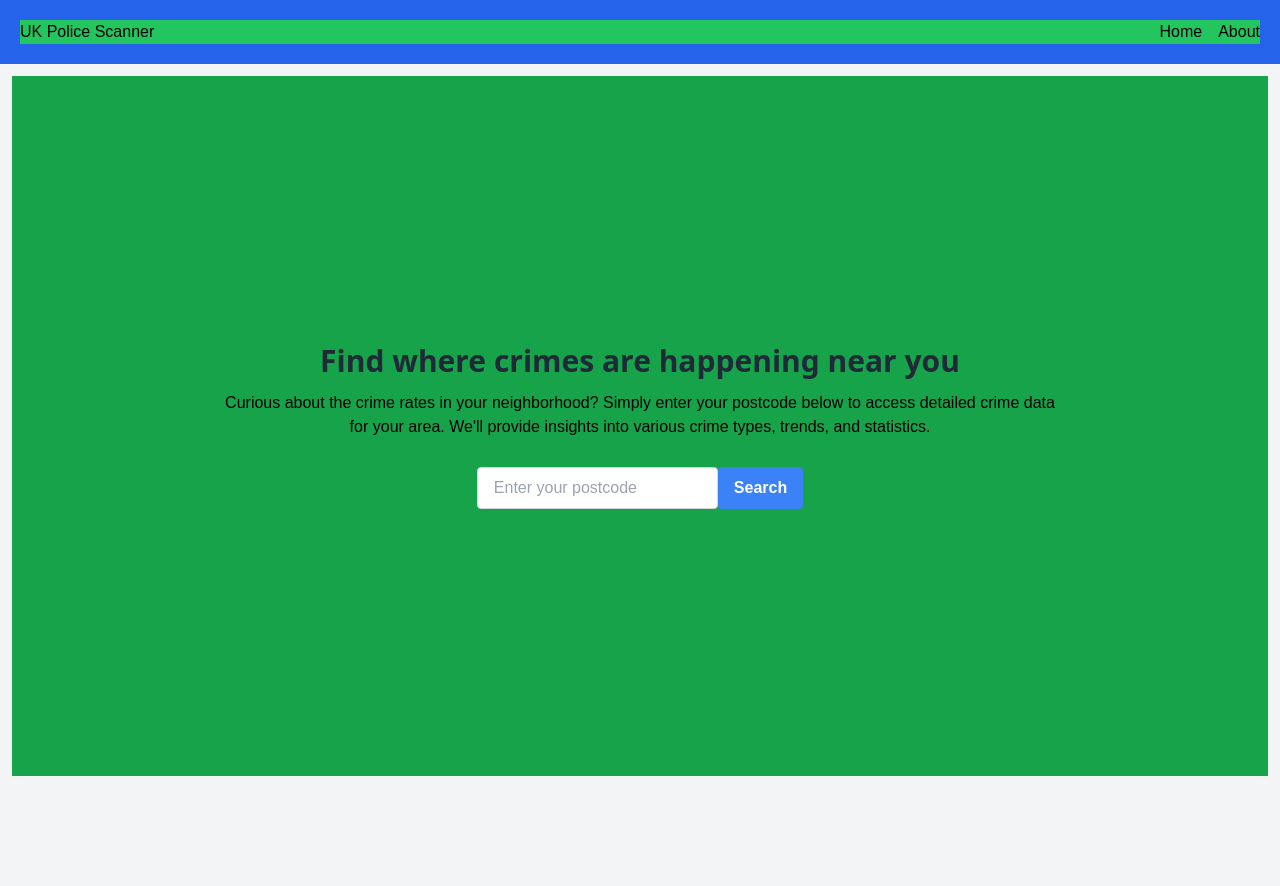
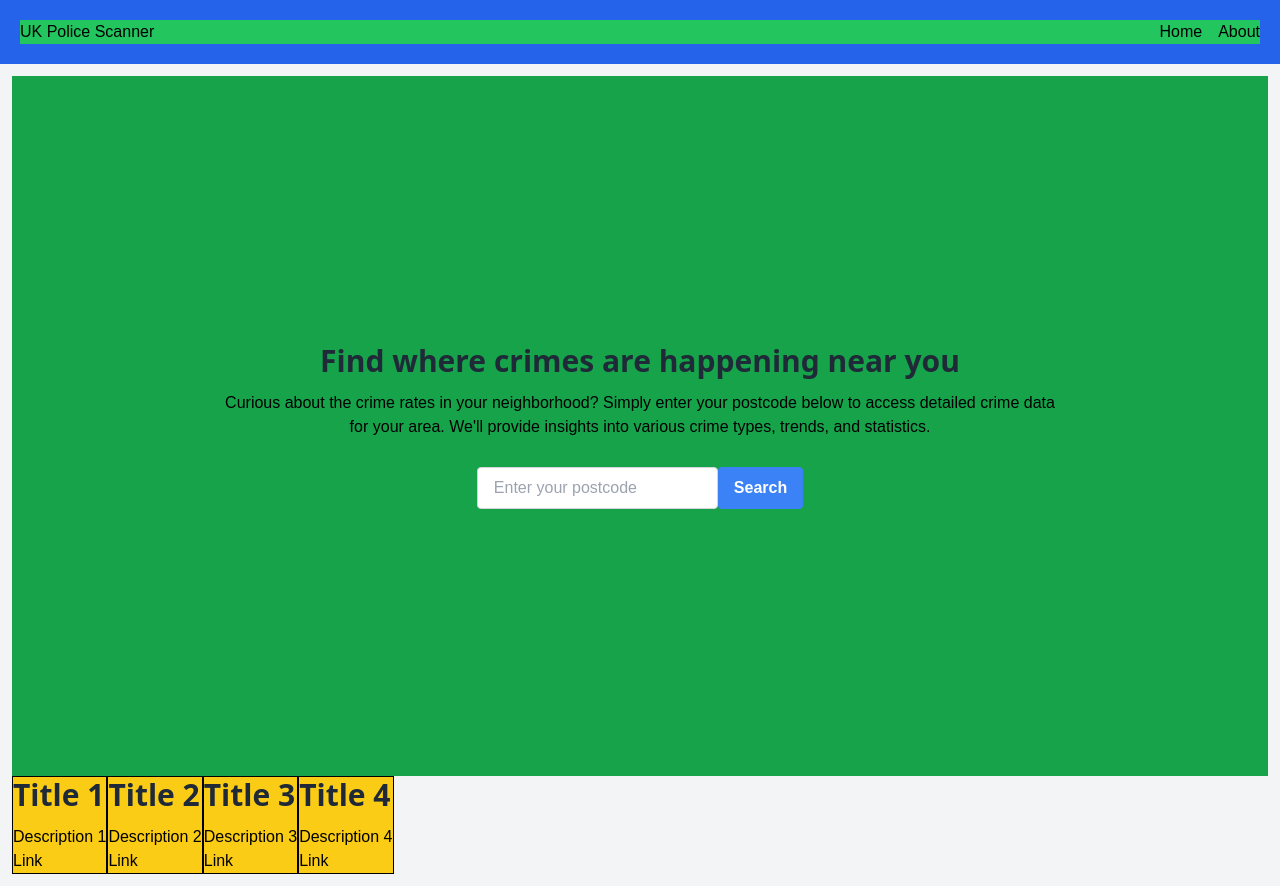
Before and after one commit to HeyEbb/police.uk, a Next.js app: page / in a window 1280 px wide. Before the commit the page ends 800 px from the top, so only its background shows below. Built offline with nearby package versions, Linux system fonts and the light colour scheme.

Commit message:
Refactor CardGroup component and add SingleCard component

```diff
--- /dev/null
+++ b/app/[components]/DataDisplay/Cards/CardGroup.tsx
@@ -0,0 +1,25 @@
+import React from 'react';
+import SingleCard from './SingleCard';
+
+
+interface Data {
+  title: string;
+  description: string;
+  link: string;
+}
+
+interface CardGroupProps {
+  data: Data[];
+}
+
+const CardGroup: React.FC<CardGroupProps> = ({ data }) => {
+  return (
+    <div className='flex'>
+      {data.map((item, index) => (
+        <SingleCard key={index} data={item} />
+      ))}
+    </div>
+  );
+};
+
+export default CardGroup;
--- /dev/null
+++ b/app/[components]/DataDisplay/Cards/SingleCard.tsx
@@ -0,0 +1,17 @@
+interface SingleCardProps {
+  item: {
+    title: string;
+    description: string;
+    link: string;
+  };
+}
+
+export default function SingleCard({ data }: SingleCardProps[]) {
+  return (
+    <div className="bg-yellow-400 border border-black">
+      <h1>{data.title}</h1>
+      <p>{data.description}</p>
+      <a href={data.link}>Link</a>
+    </div>
+  );
+}
--- a/app/page.tsx
+++ b/app/page.tsx
@@ -1,9 +1,41 @@
 import LandingHero from "./[components]/Landing/LandingHero";
+import CardGroup from "./[components]/DataDisplay/Cards/CardGroup";
 
 export default function Home() {
+
+  interface Data {
+    title: string;
+    description: string;
+    link: string;
+  }
+
+  const data: Data[] = [
+    {
+      title: "Title 1",
+      description: "Description 1",
+      link: 'https://www.google.com',
+    },
+    {
+      title: "Title 2",
+      description: "Description 2",
+      link: 'https://www.google.com',
+    },
+    {
+      title: "Title 3",
+      description: "Description 3",
+      link: 'https://www.google.com',
+    },
+    {
+      title: "Title 4",
+      description: "Description 4",
+      link: 'https://www.google.com',
+    },
+  ]
+
   return (
     <>
       <LandingHero />
+      <CardGroup data={data} />
     </>
   );
 }
```
Also changed, not shown: package.json (+5 -5 lines), 1 other file (tests, documents, lock files or other folders).
